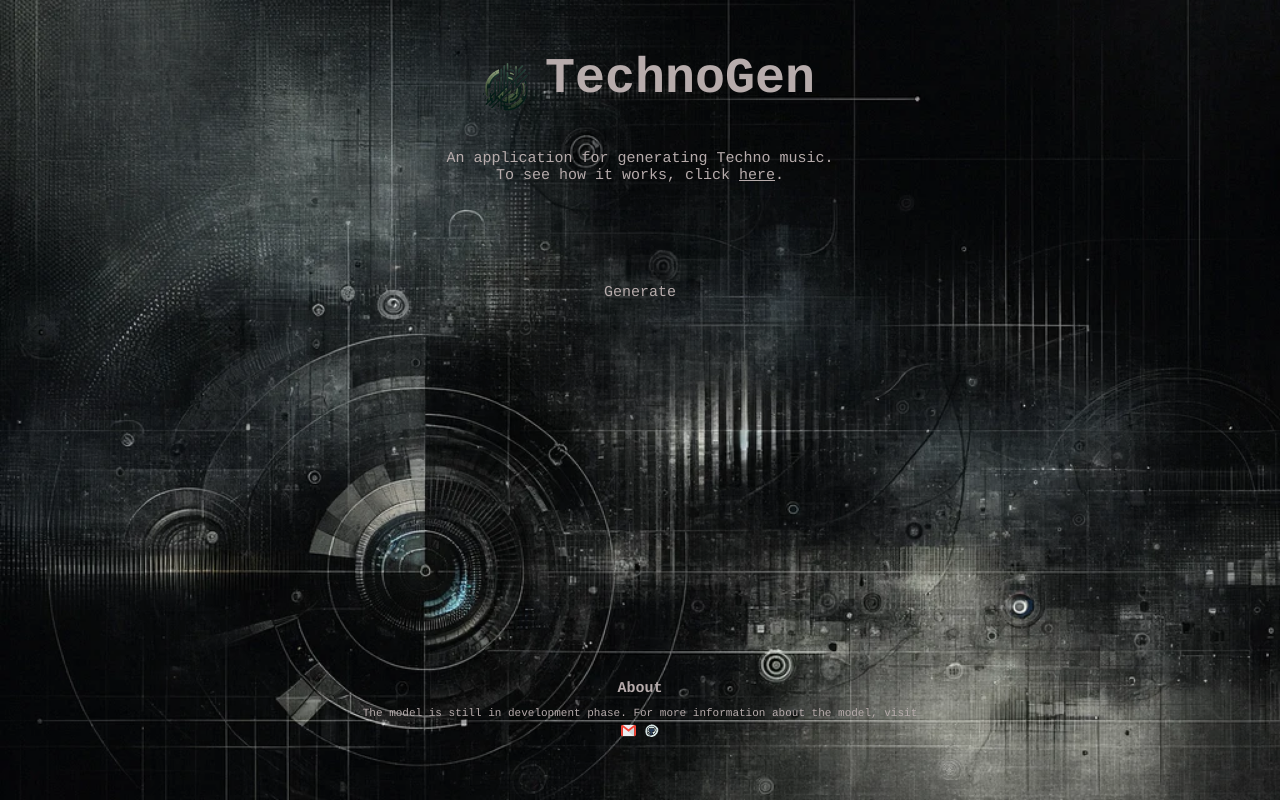
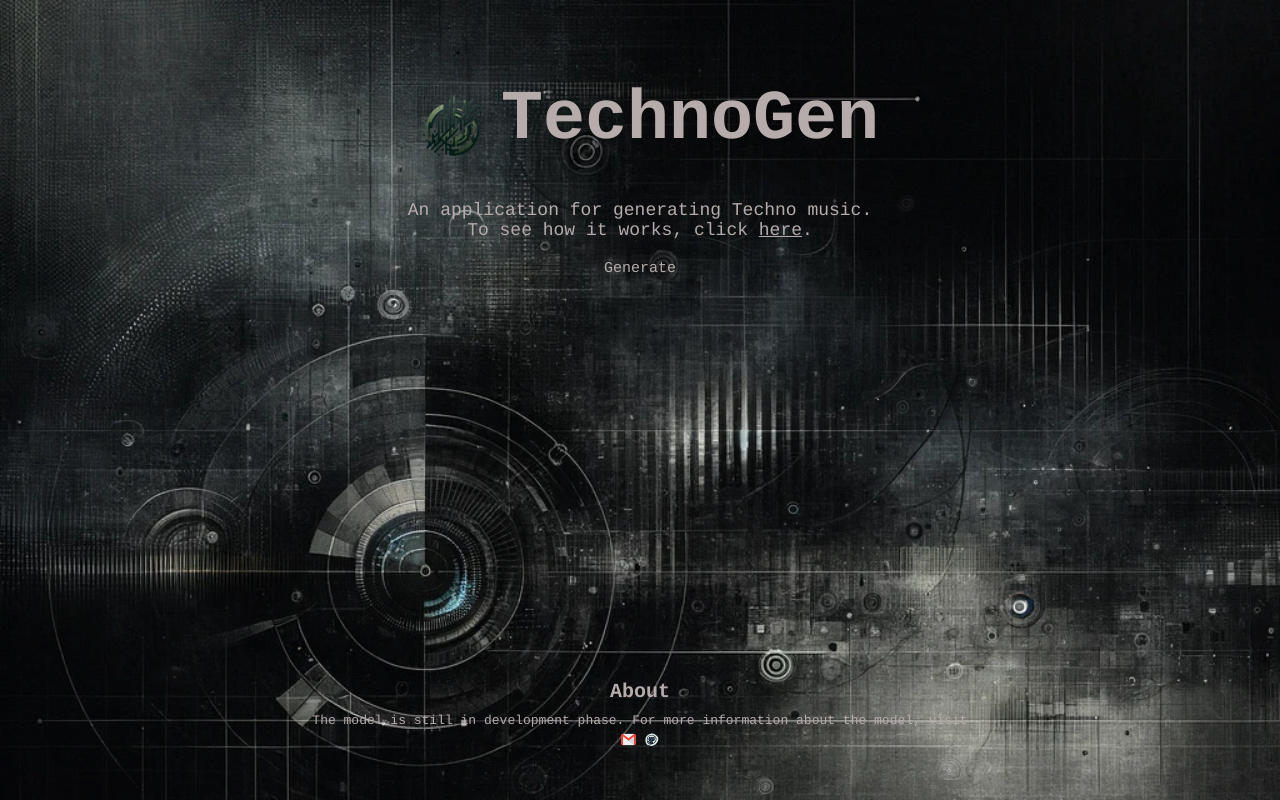
Before and after one commit to ant-le/TechnoGen, a Flask app: page / in a window 1280 px wide. Run offline with Flask 3, Linux system fonts and the light colour scheme; parts of the project's set-up code (start-up, migrations or seed data) failed here and were passed over.

Commit message:
Finalise pre-releaese

```diff
--- a/app/app.py
+++ b/app/app.py
@@ -9,7 +9,7 @@ from utils import encode, decode, sample, refresh
 
 app = Flask(__name__)
 
-MODEL_VERSION = "baseline_lrg"
+MODEL_VERSION = "baseline"
 with open(f"config/{MODEL_VERSION}.yml", "r") as stream:
     try:
         config = yaml.safe_load(stream)
--- a/app/static/css/style.css
+++ b/app/static/css/style.css
@@ -31,22 +31,22 @@
 .footer h3 {
     margin-bottom: 10px;
     font-weight: 600;
-    font-size: 15px;
+    font-size: 20px;
 }
 
 .footer p {
-    font-size: 11px;
+    font-size: 13px;
 }
 
 
 /*-------  Header ------*/
 header {
-    padding-top: 50px;
+    padding-top: 80px;
 }
 
 .header-container {
     justify-content: center;
-    padding-bottom: 100px;
+    padding-bottom: 20px;
     text-align: center;
 }
 
@@ -57,22 +57,22 @@ header {
 }
 
 .header-container .logo img {
-    width: 80px;
-    height: 80px;
+    width: 100px;
+    height: 100px;
     cursor: pointer;
 }
 
 .header-container .logo h1 {
-    font-size: 50px;
+    font-size: 70px;
 }
 
 .header-container h1 {
-    font-size: 50px;
+    font-size: 70px;
 }
 
 .header-container p {
     padding-top: 20px;
-    font-size: 15px;
+    font-size: 18px;
 }
 
 
@@ -93,7 +93,7 @@ index-body {
 .navigation {
     width: 100%;
     text-align: center;
-    padding: 10px;
+    padding-top: 10px;
     box-sizing: border-box;
 }
 
@@ -111,6 +111,7 @@ index-body {
     display: grid;
     grid-template-columns: repeat(5, 1fr);
     grid-gap: 10px;
+    padding-bottom: 30px;
 }
 
 .compression-card .image-block {
@@ -207,12 +208,30 @@ input {
 
 .player h1 {
     text-align: center;
+    background-color: transparent;
 }
 
 .player .imgbox {
     position: relative;
     width: 100%;
     height: 450px;
+}
+
+.player .imgbox-sm {
+    position: relative;
+    width: 100%;
+    height: 180px;
+}
+
+.player .imgbox-sm img {
+    position: absolute;
+    top: 0;
+    left: 0;
+    width: 100%;
+    height: 100%;
+    object-fit: cover;
+    border-top-left-radius: 20px;
+    border-top-right-radius: 20px;
 }
 
 .player .imgbox img {
--- a/config/baseline.yml
+++ b/config/baseline.yml
@@ -1,5 +1,6 @@
 dataset:
   offline_data_path: '/Users/anton/Documents/Music/'
+  online_data_path: = 'none'
   sample_rate: 44_000
   hop_size: 8
   verbose: true
@@ -12,13 +13,13 @@ dataset:
 training:
   name: 'baseline'
   epochs: 100
-  optimizer: 'adam'‘
+  optimizer: 'adam'
   lr: 0.0001
   early_stop: 20
   clipping_fac: 2
 
 model:
-  layers: 8
+  layers: 6
   stride: 2
   width: 128
   depth: 3
--- a/config/baseline_lrg.yml
+++ /dev/null
@@ -1,33 +0,0 @@
-dataset:
-  offline_data_path: '/Users/anton/Documents/Music/'
-  online_data_path: = 'none'
-  sample_rate: 44_000
-  hop_size: 8
-  verbose: true
-  channels: 1
-  split: [.8, .1, .1]
-  batch_size: 8
-  shuffle: true
-  limit: None
-
-training:
-  name: 'baseline_lrg'
-  epochs: 100
-  optimizer: 'adam'
-  lr: 0.0001
-  early_stop: 20
-  clipping_fac: 2
-
-model:
-  layers: 6
-  stride: 2
-  width: 128
-  depth: 3
-  codebook_dim: 64
-  codebook_size: 512
-  discard_vec_threshold: 1.0
-  codebook_loss_weight : 0.8
-  spectral_loss_weight: 1.0
-  commit_loss_weight : 0.8
-  init_random: true
-  lstm: false
```
Also changed, not shown: app/templates/compress.html (+12 -6 lines), app/utils.py (+6 -2 lines), dataset/utils.py (+7 -1 lines), requirements.txt (+56 -0 lines), README.md, app/static/img/input.png (added), app/static/img/reconstructed.png (added), 5 other files.
